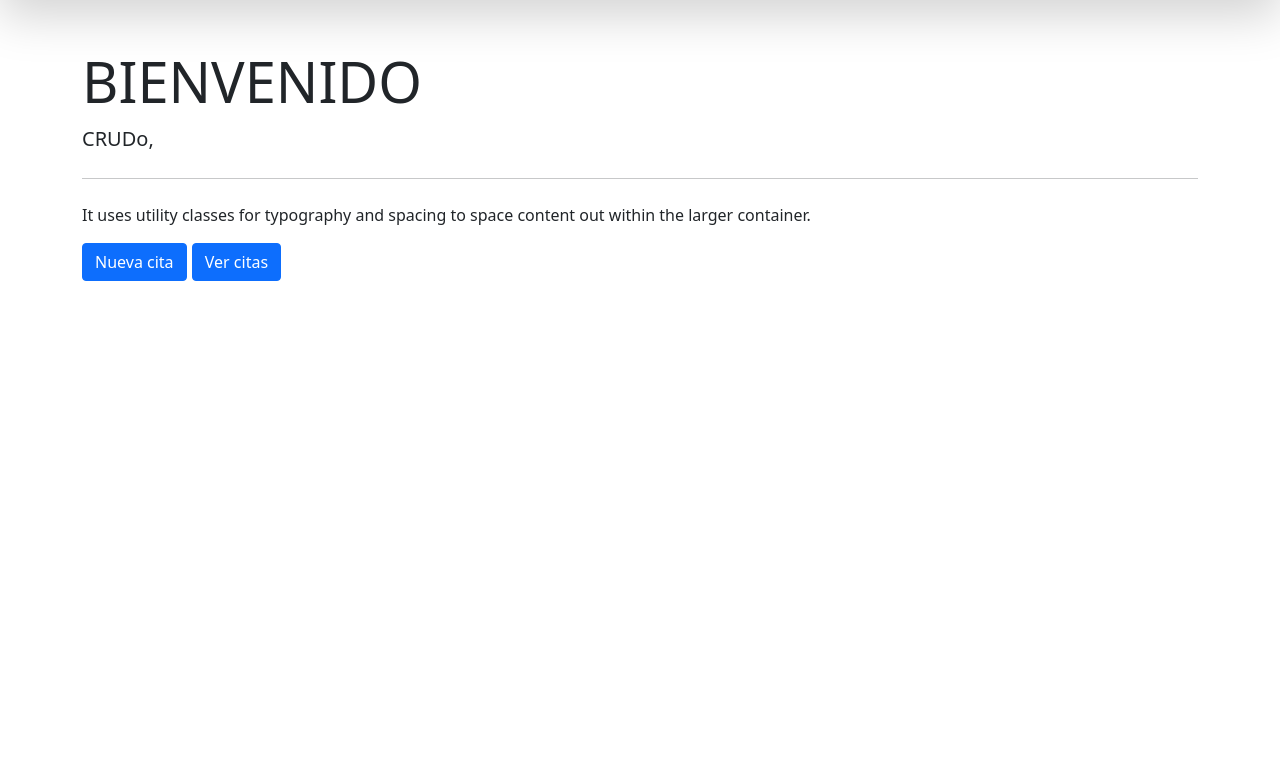
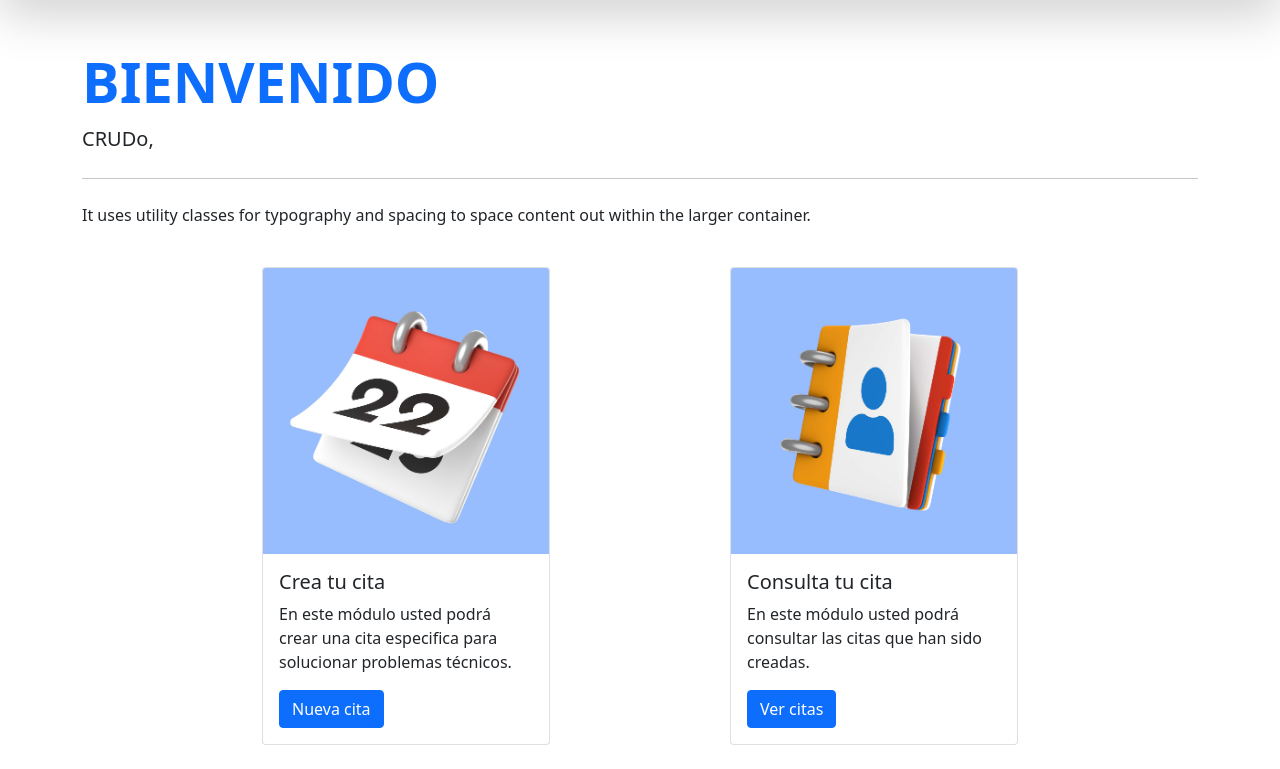
Before and after one commit to DanielaTob/CRUDo-MVC, a PHP site: page / in a window 1280 px wide. Shown: the part 88-857 px from the top of the page. Before the commit the page ends 369 px from the top, so only its background shows below. Run offline with PHP 8.4, Linux system fonts and the light colour scheme; some libraries are stand-ins or nearby versions.

Commit message:
buttons done

```diff
--- a/view/banner.php
+++ b/view/banner.php
@@ -1,12 +1,30 @@
 <div class="jumbotron jumbotron-fluid">
-    <div class="container">
-  <h1 class="display-4">BIENVENIDO</h1>
-  <p class="lead">CRUDo, </p>
-  <hr class="my-4">
-  <p>It uses utility classes for typography and spacing to space content out within the larger container.</p>
-  <p class="lead">
-   <a class="btn btn-primary" href="?c=Cita&a=Nuevo">Nueva cita</a>
-   <a class="btn btn-primary" href="?c=Cita&a=Citas">Ver citas</a>
-  </p>
+  <div class="container">
+    <h2 class="display-4 fw-bolder text-primary">BIENVENIDO</h2>
+    <p class="lead">CRUDo, </p>
+    <hr class="my-4">
+    <p>It uses utility classes for typography and spacing to space content out within the larger container.</p>
   </div>
 </div>
+
+
+<div class="container py-4">
+  <div class="d-flex justify-content-evenly">
+    <div class="card" style="width: 18rem;">
+      <img src="./assets/imgcalendar.jpg" class="card-img-top" alt="...">
+      <div class="card-body">
+        <h5 class="card-title">Crea tu cita</h5>
+        <p class="card-text">En este módulo usted podrá crear una cita especifica para solucionar problemas técnicos.</p>
+        <a class="btn btn-primary" href="?c=Cita&a=Nuevo">Nueva cita</a>
+      </div>
+    </div>
+    <div class="card" style="width: 18rem;">
+      <img src="./assets/imgcitas.jpg" class="card-img-top" alt="...">
+      <div class="card-body">
+        <h5 class="card-title">Consulta tu cita</h5>
+        <p class="card-text">En este módulo usted podrá consultar las citas que han sido creadas.</p>
+        <a class="btn btn-primary" href="?c=Cita&a=Citas">Ver citas</a>
+      </div>
+    </div>
+  </div>
+</div>
--- a/view/header.php
+++ b/view/header.php
@@ -5,6 +5,7 @@
     <meta http-equiv="X-UA-Compatible" content="IE=edge">
     <meta name="viewport" content="width=device-width, initial-scale=1.0">
     <title>CRUDo</title>
+    <link rel="stylesheet" href="https://cdn.jsdelivr.net/npm/bootstrap-icons@1.8.1/font/bootstrap-icons.css">
     <link href="https://cdn.jsdelivr.net/npm/bootstrap@5.1.3/dist/css/bootstrap.min.css" rel="stylesheet" integrity="sha384-1BmE4kWBq78iYhFldvKuhfTAU6auU8tT94WrHftjDbrCEXSU1oBoqyl2QvZ6jIW3" crossorigin="anonymous">
     <link rel="stylesheet" href="https://cdn.jsdelivr.net/npm/bootstrap-icons@1.8.1/font/bootstrap-icons.css">
 </head>
```
Also changed, not shown: view/cita/cita-editar.php (+10 -9 lines), view/cita/cita-nueva.php (+8 -8 lines), view/cita/cita.php (+6 -6 lines), assets/imgcalendar.jpg (added), assets/imgcitas.jpg (added).
